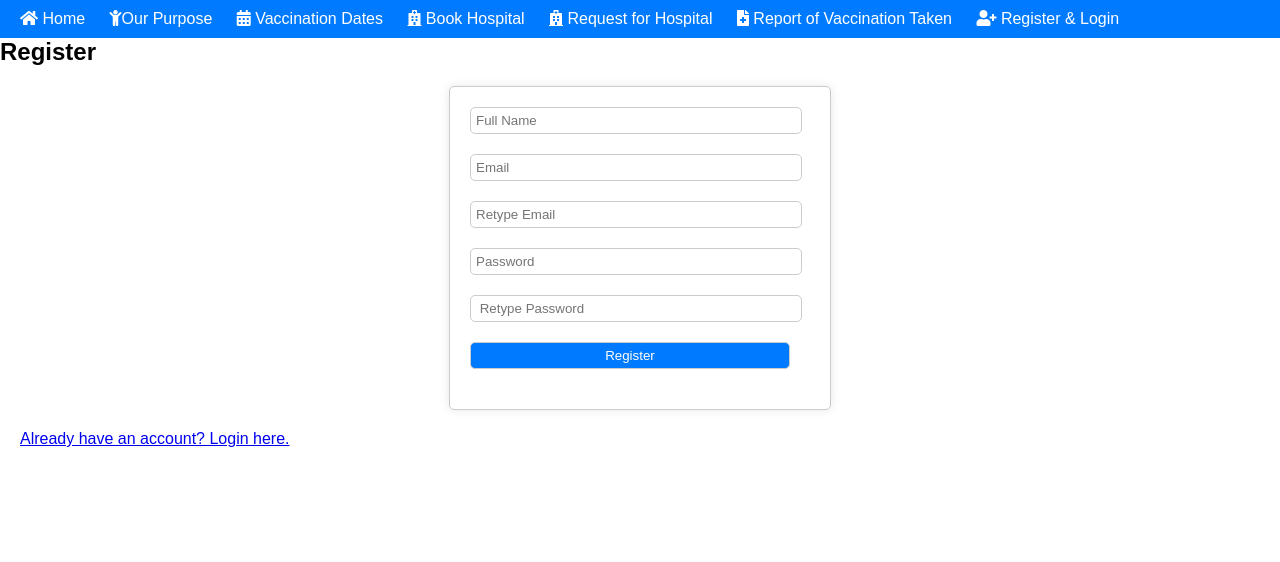
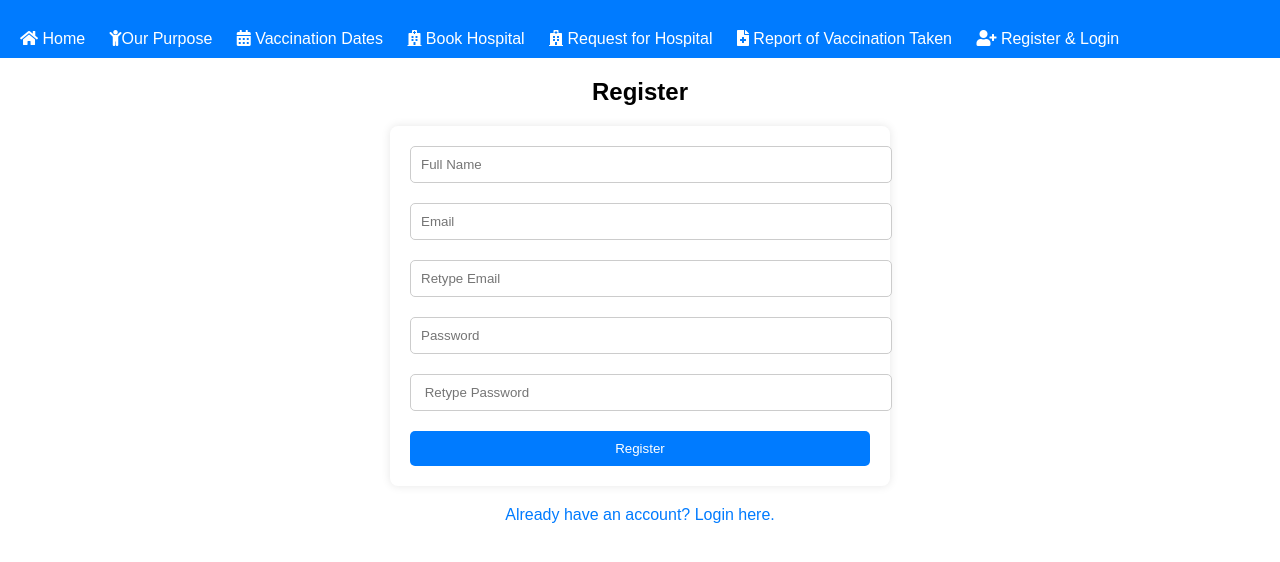
Before and after one commit to AMALIK8989/Evac, a PHP site: page /Register.php in a window 1280 px wide. Shown: the top 562 px of the page. Run offline with PHP 8.4, Linux system fonts and the light colour scheme.

Commit message:
Add files via upload

```diff
--- a/parent/Register.php
+++ b/parent/Register.php
@@ -10,7 +10,7 @@ include '../Conn.php';
   <link rel="stylesheet" href="https://cdnjs.cloudflare.com/ajax/libs/font-awesome/5.15.4/css/all.min.css"> <!-- Include Font Awesome CSS -->
   <link rel="stylesheet" href="styles.css"> <!-- Include your custom CSS file -->
   <style>
-    /* Additional styles specific to parent.php */
+
     body {
       font-family: Arial, sans-serif;
       margin: 0;
@@ -32,7 +32,7 @@ include '../Conn.php';
 }
 
 .navbar ul li {
-      display: inline;
+    display: inline-block; /* Changed from "inline" to "inline-block" */
     margin-right: 20px;
 }
 
@@ -51,47 +51,62 @@ include '../Conn.php';
         height: auto;
     }
 
-    .container {
-      max-width: 100%;
-      margin: 20px auto;
-      padding: 0 20px;
+    #register h2 {
+    text-align: center;
+    margin-bottom: 20px;
 }
 
-    h2 {
-      margin-top: 0;
+.container {
+    max-width: 500px;
+    margin: 0 auto;
 }
 
 .register-form {
-      max-width: 340px;
-      margin: 20px auto;
+    background-color: #fff;
     padding: 20px;
-      border: 1px solid #ccc;
-      border-radius: 5px;
+    border-radius: 8px;
     box-shadow: 0 0 10px rgba(0, 0, 0, 0.1);
 }
 
-    .register-form input[type="text"],
-    .register-form input[type="password"],
-    .register-form input[type="submit"] {
-      width: 320px;
-      height: auto;
-      padding: 5px;
+label {
+    display: block;
+    margin-bottom: 10px;
+    font-weight: bold;
+}
+
+input[type="text"],
+input[type="password"] {
+    width: 100%;
+    padding: 10px;
     margin-bottom: 20px;
     border: 1px solid #ccc;
     border-radius: 5px;
     outline: none;
 }
 
-    .register-form input[type="submit"] {
+input[type="submit"] {
+    width: 100%;
+    padding: 10px;
     background-color: #007bff;
     color: #fff;
+    border: none;
+    border-radius: 5px;
     cursor: pointer;
     transition: background-color 0.3s ease;
 }
 
-    .register-form input[type="submit"]:hover {
+input[type="submit"]:hover {
     background-color: #0056b3;
 }
+
+a {
+    display: block;
+    text-align: center;
+    margin-top: 20px;
+    text-decoration: none;
+    color: #007bff;
+}
+
   </style>
 </head>
 <body>
@@ -125,10 +140,6 @@ include '../Conn.php';
   <a href="./login.php">Already have an account? Login here.</a>
 </div>
 </section>
-<!-- Main Content -->
-<div class="container">
-  <!-- Your content here -->
-</div>
 </main>
 </body>
 </html>
```
Lines whose indentation alone changed are shown as unchanged.
